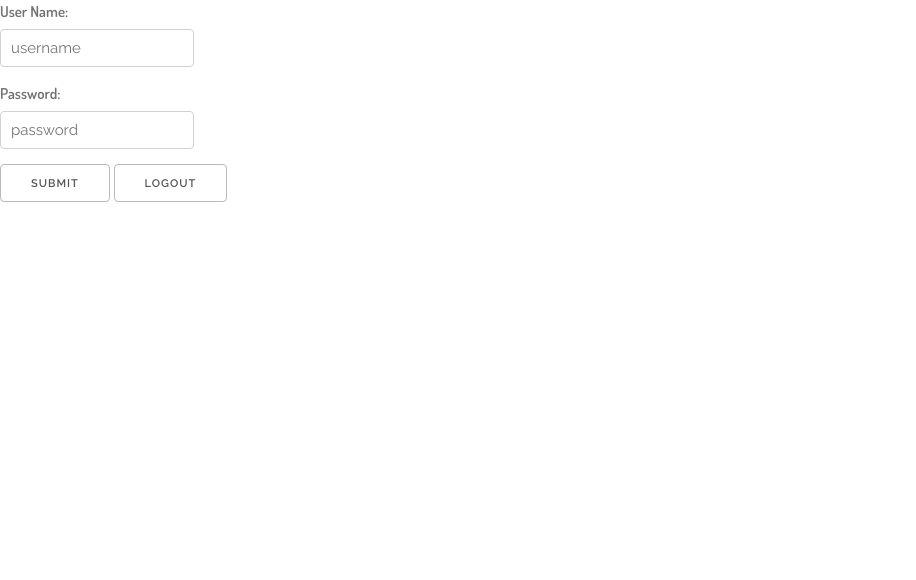
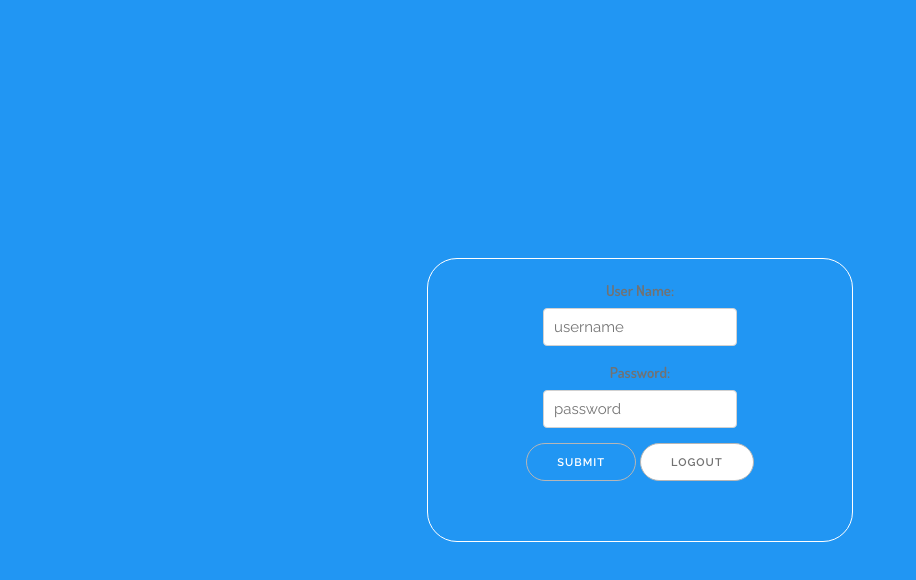
Before and after one commit to thekamahele/locus, a website: page public/index.html in a window 1280 px wide. Shown: the whole page, without its empty margins (0-916 px from the left). Drawn offline with nearby package versions, Linux system fonts and the light colour scheme; some packages are replaced by stand-ins of ours.

Commit message:
(feat) Styling in SASS and compiled CSS files

```diff
--- a/public/sass/style.scss
+++ b/public/sass/style.scss
@@ -10,24 +10,88 @@ $textIcons: #FFF;
 $accent: #03A9F4;
 $divider: #B6B6B6;
 
-$border-radius: 15px;
-
 // =============================================================================
 // Fonts/Typeface
 // =============================================================================
+
 @import url(https://fonts.googleapis.com/css?family=Fjalla+One|Dosis:400,600);
 
 $headerFont: 'Fjalla One', 'serif';
 $mainFont: 'Dosis', 'serif';
+
+// =============================================================================
+// Grid/Containers
+// =============================================================================
+
+@mixin border-radius($radius: 20px, $color: $primary, $thickness: 2px) {
+  border-radius: $radius;
+  border: $color solid $thickness
+}
+
+@mixin button($text, $color) {
+  color: $text;
+  background-color: $color;
+}
+
+@mixin vertical-align($position: relative) {
+  position: $position;
+  top: 50%;
+  -webkit-transform: translateY(-50%);
+  -ms-transform: translateY(-50%);
+  transform: translateY(-50%);
+}
+
+@mixin horizontal-align() {
+  text-align: center;
+}
+
+h1 h2 h3 {
+  font-family: $headerFont;
+}
+
+html {
+  height:100%;
+}
+
+body {
+  position:absolute;
+  top:0;
+  bottom:0;
+  right:0;
+  left:0;
+}
+
+.mainContainer {
+  height: 100%;
+  background-color: $primary;
+}
+
+.loginContainer {
+  @include horizontal-align();
+  @include vertical-align();
+  @include border-radius(30px, $textIcons, 1px);
+  width: 30%;
+  padding: 20px;
+  margin: 0 auto;
+}
+
+// =============================================================================
+// Forms
+// =============================================================================
 
 label {
   font-family: $mainFont;
   color: $secondaryText;
 }
 
-h1 {
-  font-family: $headerFont;
+button {
+  @include button($secondaryText, $textIcons);
+  @include border-radius(35px, $divider, 1.5px);
 }
-.container {
 
+input {
+  &[type="submit"] {
+    @include button($textIcons, transparent);
+    @include border-radius(35px, $divider, 1.5px);
+  }
 }
```
Also changed, not shown: dist/styles/style.css, public/styles/style.css.
